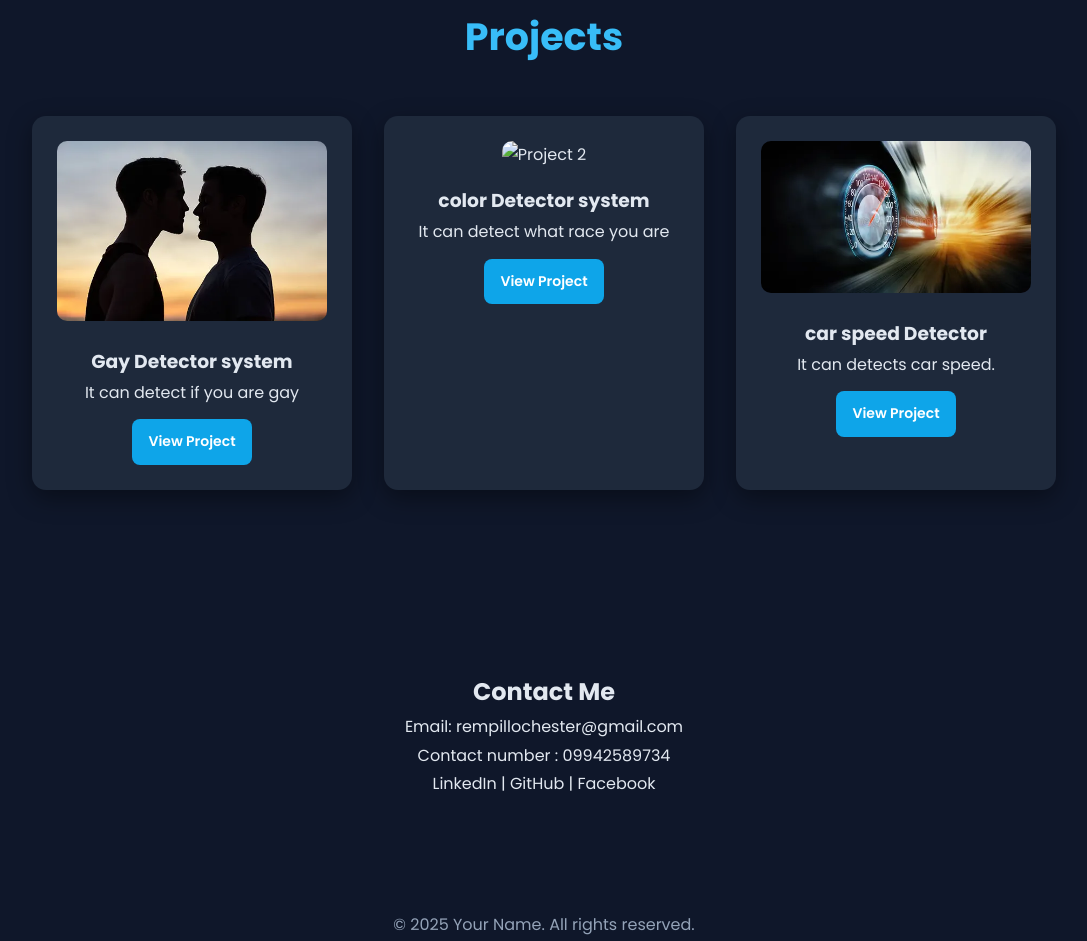
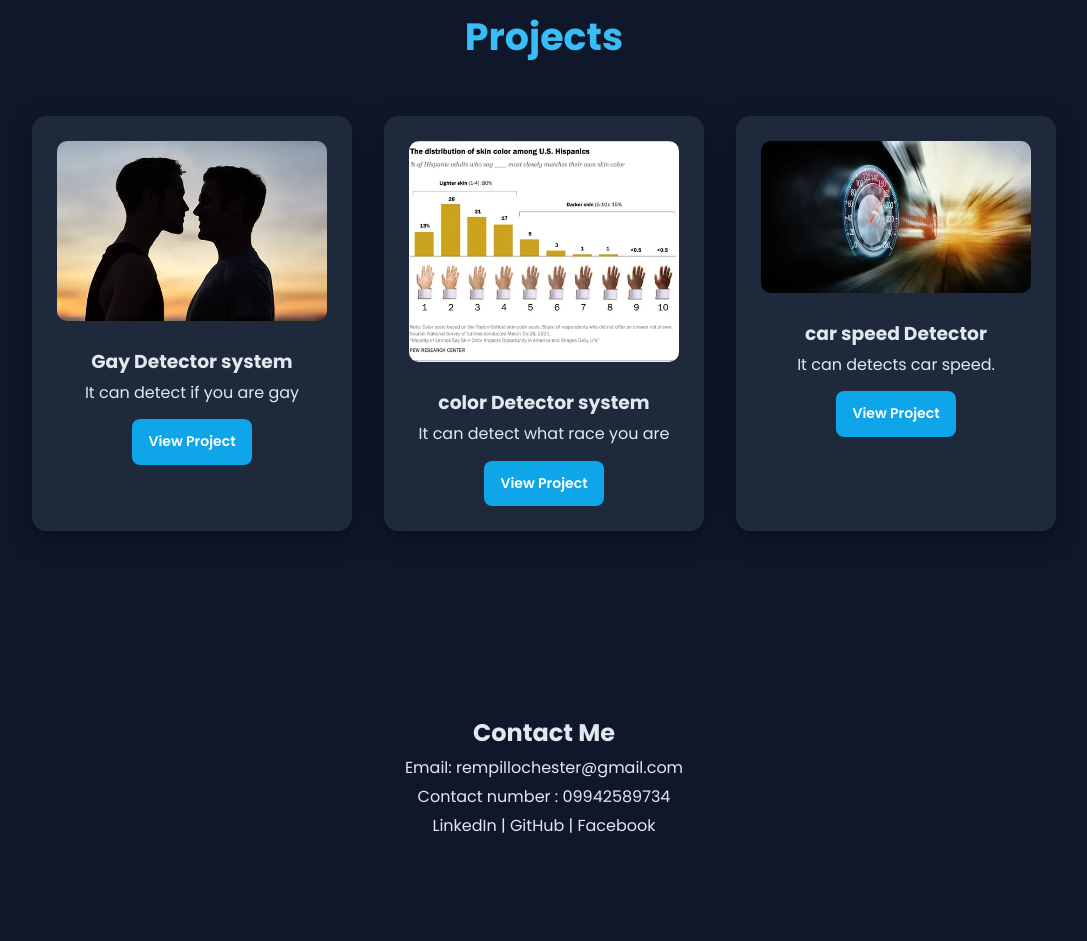
Before and after one commit to chesterrempillo/chesterrempillo.github.io, a plain HTML site: page index.html in a window 1280 px wide. Shown: the part 1728-2669 px from the top of the page, without its empty margins (96-1183 px from the left). Drawn offline with Linux system fonts and the light colour scheme.

Commit message:
Update index.html

```diff
--- a/index.html
+++ b/index.html
@@ -57,7 +57,7 @@
         </div>
 
         <div class="project-card">
-            <img src="pic/color.png" alt="Project 2">
+            <img src="color.png" alt="Project 2">
             <h3>color Detector system</h3>
             <p>It can detect what race you are</p>
             <a href="#">View Project</a>
```
